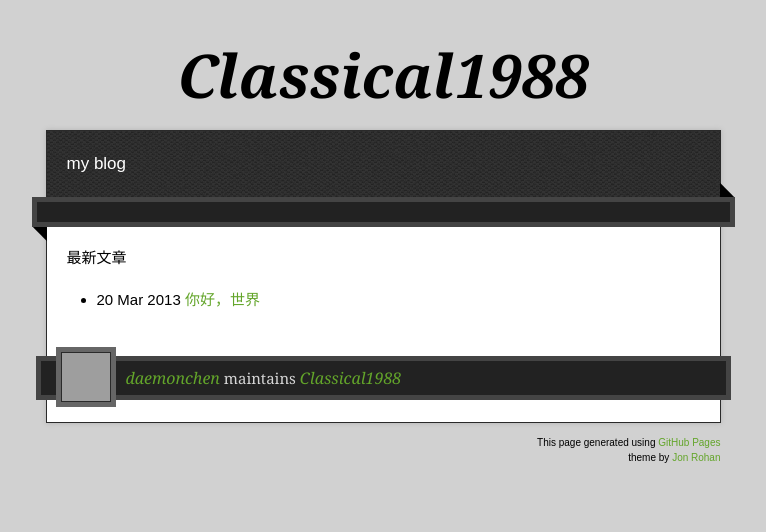
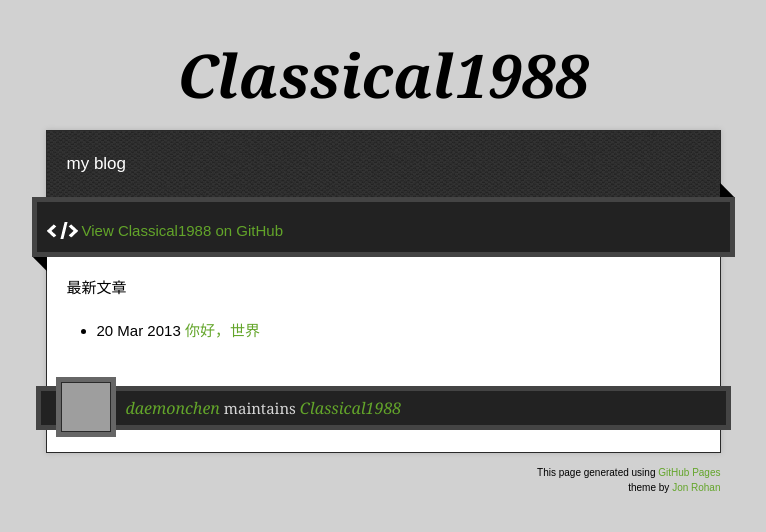
Before and after one commit to daemonchen/classical1988, a Jekyll site: the page built from index.html, in a window 1280 px wide. Shown: the top 532 px of the page, without its empty margins (257-1023 px from the left). Built offline with Jekyll 4.4.1, drawn with Linux system fonts in a browser that asks for light colours; nearby versions of some CDN libraries; grey boxes are pictures that could not be loaded.

Commit message:
add the github code address

```diff
--- a/_layouts/default.html
+++ b/_layouts/default.html
@@ -28,6 +28,9 @@
       <p class="tagline">my blog</p>
       <div id="main" role="main">
         <div class="download-bar">
+        <div class="inner">
+          <a href="https://github.com/daemonchen/classical1988" class="code">View Classical1988 on GitHub</a>
+        </div>
         <span class="blc"></span><span class="trc"></span>
         </div>
         <article class="markdown-body">
```
